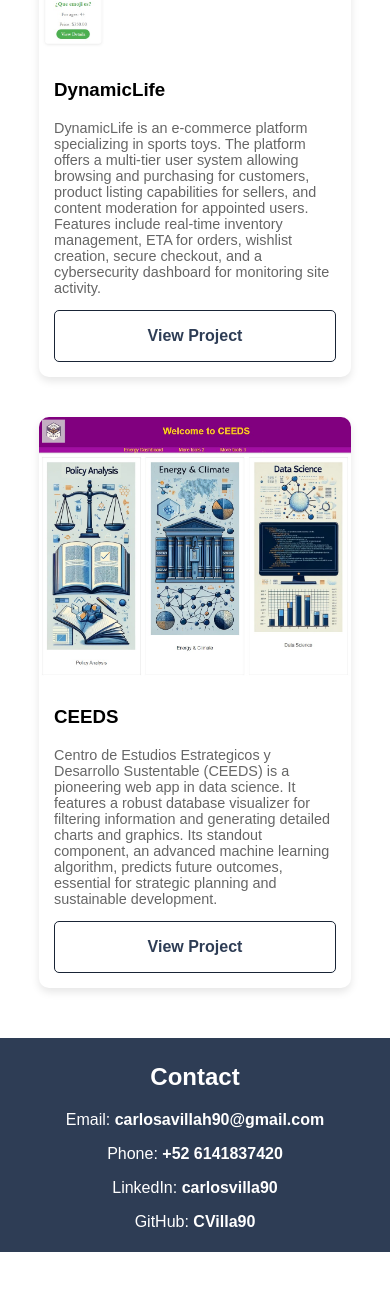
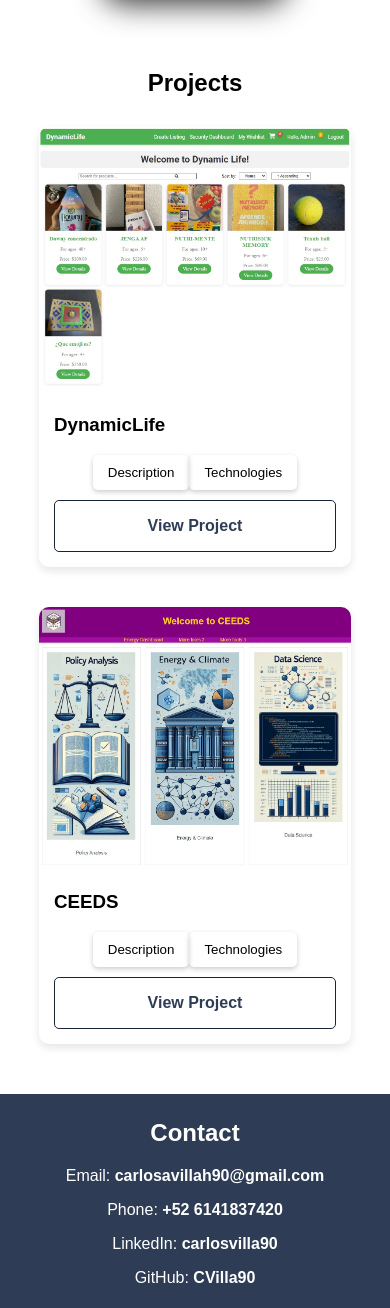
Before and after one commit to CVilla90/CodeFolio, a Django app: page / in a window 390 px wide. Shown: the part 3969-5277 px from the top of the page. Before the commit the page ends 5221 px from the top, so only its background shows below. Run offline with Django 4.2, Linux system fonts and the light colour scheme.

Commit message:
Improved experience images display and also project cards display, also moved the img to the top of the about me section only in the mobile version

```diff
--- a/CodeFolio/settings.py
+++ b/CodeFolio/settings.py
@@ -30,7 +30,7 @@
 # SECURITY WARNING: don't run with debug turned on in production!
 DEBUG = True
 
-ALLOWED_HOSTS = ['codefolio--cavilla.repl.co', 'codefolio.cavilla.repl.co']
+ALLOWED_HOSTS = ['codefolio--cavilla.repl.co', 'codefolio.cavilla.repl.co', '127.0.0.1']
 
 
 # Application definition
--- a/DevShowcase/static/css/home.css
+++ b/DevShowcase/static/css/home.css
@@ -335,19 +335,23 @@
     display: flex;
     flex-wrap: wrap;
     justify-content: center;
-    gap: 20px; /* Spacing between cards */
+    align-items: flex-start; /* Align items independently */
+    gap: 20px;
 }
+
 
 .project-card {
     width: 300px; /* Or any suitable width */
     box-shadow: 0 4px 8px rgba(0,0,0,0.1);
     border-radius: 10px;
     overflow: hidden;
-    transition: transform 0.3s ease, box-shadow 0.3s ease; /* Smooth transition for transform and shadow */
+    transition: transform 0.3s ease, box-shadow 0.3s ease;
     display: flex;
     flex-direction: column;
-    justify-content: space-between; /* This will space out the content */
-    height: 600px; /* Adjust this height as needed */
+    justify-content: space-between;
+    /* Removed the fixed height */
+    height: auto; /* Ensure cards can adjust their height */
+    margin-bottom: 20px; /* Add some space between cards */
 }
 
 .project-card:hover {
@@ -359,6 +363,7 @@
     width: 100%;
     height: auto;
     display: block;
+    margin-bottom: 0; /* Reduce or remove bottom margin */
 }
 
 .project-info {
@@ -366,7 +371,7 @@
 }
 
 .project-info h3 {
-    margin-top: 10px;
+    margin-top: 5px;
 }
 
 .project-info p {
@@ -391,7 +396,6 @@
     margin-top: auto; /* Pushes the link to the bottom */
 }
 
-
 .project-link1:hover {
     background-color: #5fbe00; /* New background color on hover */
     color: white; /* Text color change for better contrast */
@@ -402,6 +406,34 @@
     background-color: #9500ac; /* New background color on hover */
     color: white; /* Text color change for better contrast */
     transform: scale(1.1); /* Slightly enlarge the link text on hover */
+}
+
+.tab-buttons {
+    display: flex;
+    justify-content: center;
+    margin-bottom: 10px;
+}
+
+.tab-button {
+    background-color: inherit;
+    border: none;
+    box-shadow: 0px 2px 5px rgba(0,0,0,0.2); /* Added shadow */
+    border-radius: 5px; /* Rounded corners */
+    outline: none;
+    cursor: pointer;
+    padding: 10px 15px;
+    transition: background-color 0.3s, box-shadow 0.3s; /* Smooth transition for background and shadow */
+}
+
+.tab-button:hover {
+    background-color: #ddd; /* Color change on hover */
+    box-shadow: 0px 4px 8px rgba(0,0,0,0.3); /* Increased shadow on hover */
+}
+
+.tab-content {
+    display: none;
+    padding: 10px;
+    border-top: 1px solid #ddd;
 }
 
 /*
@@ -442,22 +474,33 @@
 */
 
 @media screen and (max-width: 768px) {
+
+/*
+    Responsive Design: About Me
+*/
+
 .about-section {
+    display: flex;
     flex-direction: column; /* Stacks content vertically */
 }
 
-    .about-text,
-    .about-image-container {
+.about-text {
+    order: 2; /* Sets the text block to appear second */
     flex: none; /* Resets the flex grow/shrink */
     width: 100%; /* Ensures full width */
     margin-right: 0; /* Resets the margin */
+}
+
+.about-image-container {
+    order: 1; /* Sets the image block to appear first */
+    flex: none; /* Resets the flex grow/shrink */
+    width: 100%; /* Ensures full width */
     padding-left: 0; /* Resets the padding */
 }
 
-    .experience-section .wrapper, .experience-section .container {
-        max-width: 100%;
-        overflow-x: hidden; /* Hide horizontal overflow */
-    }
+/*
+    Responsive Design: Education
+*/
 
 .education-section {
     flex-direction: column; /* Stack elements vertically */
@@ -480,11 +523,40 @@
     padding: 10px 0; /* Add some vertical padding */
 }
 
-    .project-card {
-        width: 80%; /* Full width of the container */
-        height: auto; /* Adjust height to content */
-        margin-bottom: 20px; /* Space between cards */
+/*
+Responsive Experience Images section:
+*/
+
+.experience-images-section .container {
+    display: block; /* Continue with vertical stacking */
+    overflow-x: visible; /* Adjust overflow */
+    text-align: center; /* Center-align the elements */
 }
+
+.card {
+    width: 60%; /* Start off slimmer */
+    height: 60px; /* Initial slim height */
+    margin: 10px auto; /* Center the cards with automatic margins */
+    display: block; /* Display cards as block elements */
+    transition: height 0.3s ease; /* Smooth transition for height */
+}
+
+input:checked + label.card {
+    width: 80%; /* Expand width to 80% upon being clicked */
+    height: 200px; /* Expand height upon being clicked */
+}
+
+/* Adjust the position and size of the radio button label */
+input[type="radio"] + label::before {
+    position: absolute;
+    bottom: 10px; /* Adjust position to be more visible */
+    left: 50%;
+    transform: translateX(-50%); /* Center the label */
+}
+
+/*
+    Responsive Design: Certifications
+*/
 
 .certifications {
     flex-direction: column; /* Stack items vertically */
@@ -499,4 +571,15 @@
 #harvardx-col {
     flex: 1; /* Reset the flex property for mobile */
 }
+
+/*
+Responsive Projects section:
+*/
+
+.project-card {
+    width: 80%; /* Full width of the container */
+    height: auto; /* Adjust height to content */
+    margin-bottom: 20px; /* Space between cards */
 }
+
+}
--- a/DevShowcase/templates/DevShowcase/base.html
+++ b/DevShowcase/templates/DevShowcase/base.html
@@ -7,6 +7,7 @@
     {% block css %}
     <link rel="stylesheet" href="{% static 'css/base.css' %}">
     {% endblock %}
+    <link rel="icon" href="static\codefoliofavicon.png" type="image/x-icon">
 </head>
 <body>
     <header>
--- a/DevShowcase/templates/DevShowcase/home.html
+++ b/DevShowcase/templates/DevShowcase/home.html
@@ -55,7 +55,7 @@
         <div class="education-content">
             <h2>Education</h2>
             <p>
-                Ever since I was young, I've been the computer guy in my family. Often called upon to fix the family computer, I was likely the one who caused the issues in the first place (lol). While my early career took a turn towards management and political science, it was always my passion for computers that set me apart. Today, I've fully embraced this lifelong passion professionally, marrying my leadership abilities with my love for computer science.
+                Ever since I was young, I've been the computer guy in my family. Often called upon to fix the family computer (I was likely the one who caused the issues in the first place, lol). While my early career took a turn towards management and political science, it was always my passion for computers that set me apart. Today, I've fully embraced this lifelong passion professionally, marrying my leadership abilities with my love for computer science.
             </p>
         </div>
     </section>
@@ -167,9 +167,26 @@
             <img src="{% static 'dynamiclife.jpg' %}" alt="DynamicLife Online Store" class="project-image">
             <div class="project-info">
                 <h3>DynamicLife</h3>
+                <!-- Tab Buttons -->
+                <div class="tab-buttons">
+                    <button class="tab-button" onclick="openTab(event, 'Description1')">Description</button>
+                    <button class="tab-button" onclick="openTab(event, 'Tech1')">Technologies</button>
+                </div>
+                <!-- Description Tab Content -->
+                <div id="Description1" class="tab-content">
                     <p>
                         DynamicLife is an e-commerce platform specializing in sports toys. The platform offers a multi-tier user system allowing browsing and purchasing for customers, product listing capabilities for sellers, and content moderation for appointed users. Features include real-time inventory management, ETA for orders, wishlist creation, secure checkout, and a cybersecurity dashboard for monitoring site activity.
                     </p>
+                </div>
+                <!-- Technologies Tab Content -->
+                <div id="Tech1" class="tab-content" style="display: none;">
+                    <ul>
+                        <li>Django</li>
+                        <li>Python</li>
+                        <li>HTML/CSS</li>
+                        <li>JavaScript</li>
+                    </ul>
+                </div>
                 <a href="https://dynamiclife.cavilla.repl.co/" class="project-link1">View Project</a>
             </div>
         </div>
@@ -178,10 +195,32 @@
             <img src="{% static 'CEEDS.jpg' %}" alt="Centro de Estudios Estrategicos y Desarollo Sustentable" class="project-image">
             <div class="project-info">
                 <h3>CEEDS</h3>
+                <!-- Tab Buttons -->
+                <div class="tab-buttons">
+                    <button class="tab-button" onclick="openTab(event, 'Description2')">Description</button>
+                    <button class="tab-button" onclick="openTab(event, 'Tech2')">Technologies</button>
+                </div>
+                <!-- Description Tab Content -->
+                <div id="Description2" class="tab-content">
                     <p>
                         Centro de Estudios Estrategicos y Desarrollo Sustentable (CEEDS) is a pioneering web app in data science. It features a robust database visualizer for filtering information and generating detailed charts and graphics. Its standout component, an advanced machine learning algorithm, predicts future outcomes, essential for strategic planning and sustainable development.
                     </p>
-                <a href="" class="project-link2">View Project</a>
+                </div>
+                <!-- Technologies Tab Content -->
+                <div id="Tech2" class="tab-content" style="display: none;">
+                    <ul>
+                        <li>Django</li>
+                        <li>Python</li>
+                        <li>HTML/CSS</li>
+                        <li>JavaScript</li>
+                        <li>Chart.js</li>
+                        <li>Machine Learning</li>
+                        <li>scikit-learn</li>
+                        <li>numpy</li>
+                        <li>Pandas</li>
+                    </ul>
+                </div>
+                <a href="https://ceeds.cavilla.repl.co/" class="project-link2">View Project</a>
             </div>
         </div>
         <!-- Additional project cards as needed -->
@@ -200,7 +239,34 @@
     </div>
     <!-- Additional contact options -->
 </section>
+</div>
 
+<script>
+function openTab(evt, tabName) {
+    var i, tabcontent, tabbuttons;
 
-</div>
+    // Find the closest project card to the clicked tab
+    var projectCard = evt.currentTarget.closest('.project-card');
+
+    // Get all tab contents and buttons within this card
+    tabcontent = projectCard.getElementsByClassName("tab-content");
+    tabbuttons = projectCard.getElementsByClassName("tab-button");
+
+    var isTabAlreadyActive = evt.currentTarget.className.includes("active");
+
+    // Hide all tab contents and remove 'active' class from buttons in this card
+    for (i = 0; i < tabcontent.length; i++) {
+        tabcontent[i].style.display = "none";
+    }
+    for (i = 0; i < tabbuttons.length; i++) {
+        tabbuttons[i].className = tabbuttons[i].className.replace(" active", "");
+    }
+
+    // If the clicked tab was not already active, show it
+    if (!isTabAlreadyActive) {
+        document.getElementById(tabName).style.display = "block";
+        evt.currentTarget.className += " active";
+    }
+}
+</script>
 {% endblock %}
```
Also changed, not shown: DevShowcase/static/codefoliofavicon.png (added), DevShowcase/static/css/base.css (line endings or trailing spaces). Lines whose indentation alone changed are shown as unchanged.
